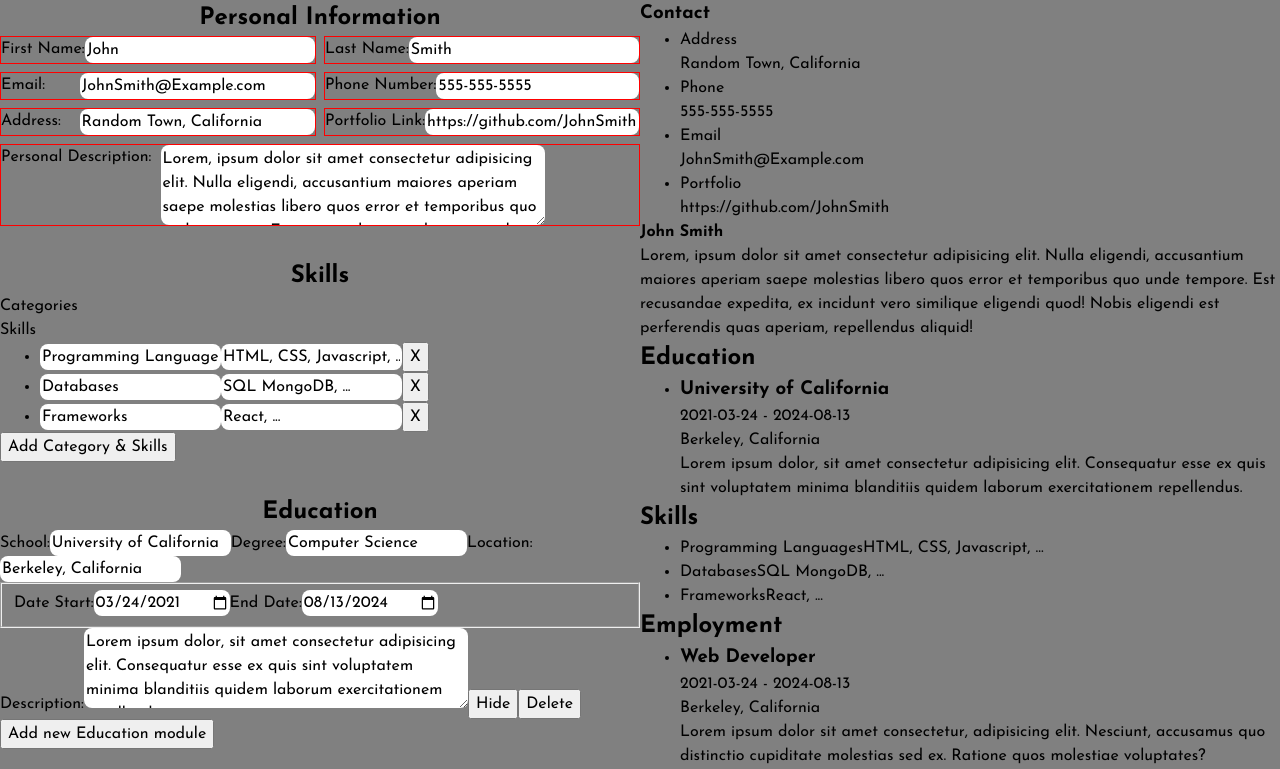
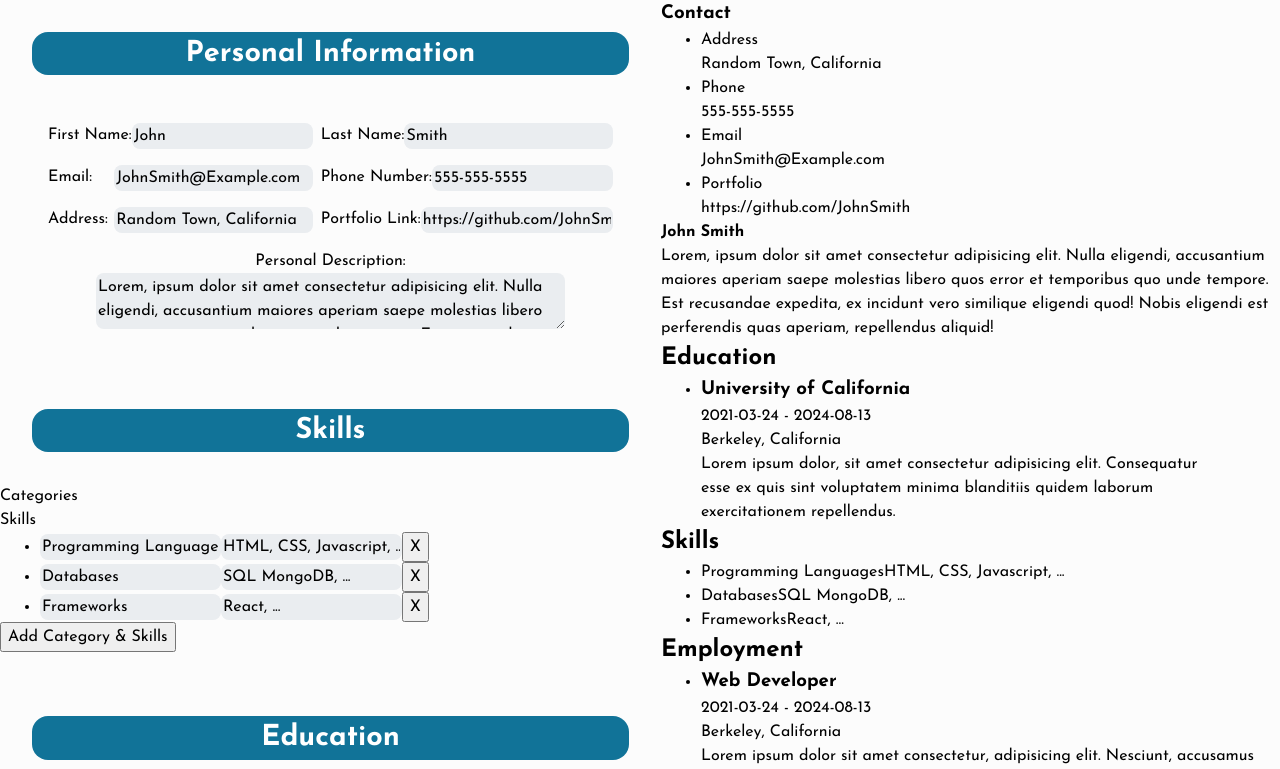
Before and after one commit to Neon-Panda/Project-CV-Application, a React (Vite) app: page / in a window 1280 px wide. Shown: the top 769 px of the page. Built offline with nearby package versions, Linux system fonts and the light colour scheme.

Commit message:
style: more basic styling

```diff
--- a/src/components/personal-details.jsx
+++ b/src/components/personal-details.jsx
@@ -109,7 +109,7 @@ export default function PersonalInputs({ personalInfo, setPersonalInfo }) {
           />
         </label>
         <label htmlFor="about">
-          Personal Description:
+          <span className="info-description">Personal Description:</span>
           <textarea
             type="text"
             name="about"
--- a/src/styles.css
+++ b/src/styles.css
@@ -68,8 +68,14 @@ h6 {
   isolation: isolate;
 }
 
+:root {
+  --background-color: hsl(0, 0%, 99%);
+  --accent-color-light: hsl(210, 16%, 93%);
+  --accent-color-dark: hsla(197, 81%, 33%, 0.993);
+}
+
 body {
-  background-color: gray;
+  background-color: var(--background-color);
 }
 
 .all-content {
@@ -82,11 +88,15 @@ input,
 textarea {
   border: none;
   border-radius: 8px;
+  background-color: var(--accent-color-light);
 }
 
-textarea {
-  height: 10vh;
-  width: 30vw;
+.personal-input-header {
+  margin: 2rem;
+  color: white;
+  background-color: var(--accent-color-dark);
+  font-size: 1.8rem;
+  border-radius: 16px;
 }
 
 .input-section {
@@ -104,11 +114,12 @@ textarea {
   display: grid;
   grid-template-columns: 1fr 1fr;
   place-items: start;
-  gap: 0.5rem;
+  gap: 1rem 0.5rem;
+  margin: 0 2rem;
+  padding: 1rem;
 }
 
 .personal-info label {
-  border: 1px solid red;
   width: 100%;
   display: grid;
   grid-template-columns: 1fr 3fr;
@@ -116,5 +127,29 @@ textarea {
 }
 
 .personal-info form label:last-child {
+  display: grid;
+  padding: 0 3rem;
+  grid-template-columns: 1fr;
+  grid-template-rows: 1fr 4fr;
+  height: 10vh;
   grid-column: span 2;
 }
+
+textarea {
+  &::-webkit-scrollbar {
+    width: 3px;
+  }
+
+  &::-webkit-scrollbar-track {
+    background-color: hsla(0, 0%, 93%, 0.973);
+  }
+
+  &::-webkit-scrollbar-thumb {
+    background-color: hsla(0, 1%, 27%, 0.973);
+  }
+}
+
+.personal-info .info-description {
+  display: flex;
+  justify-content: center;
+}
```
